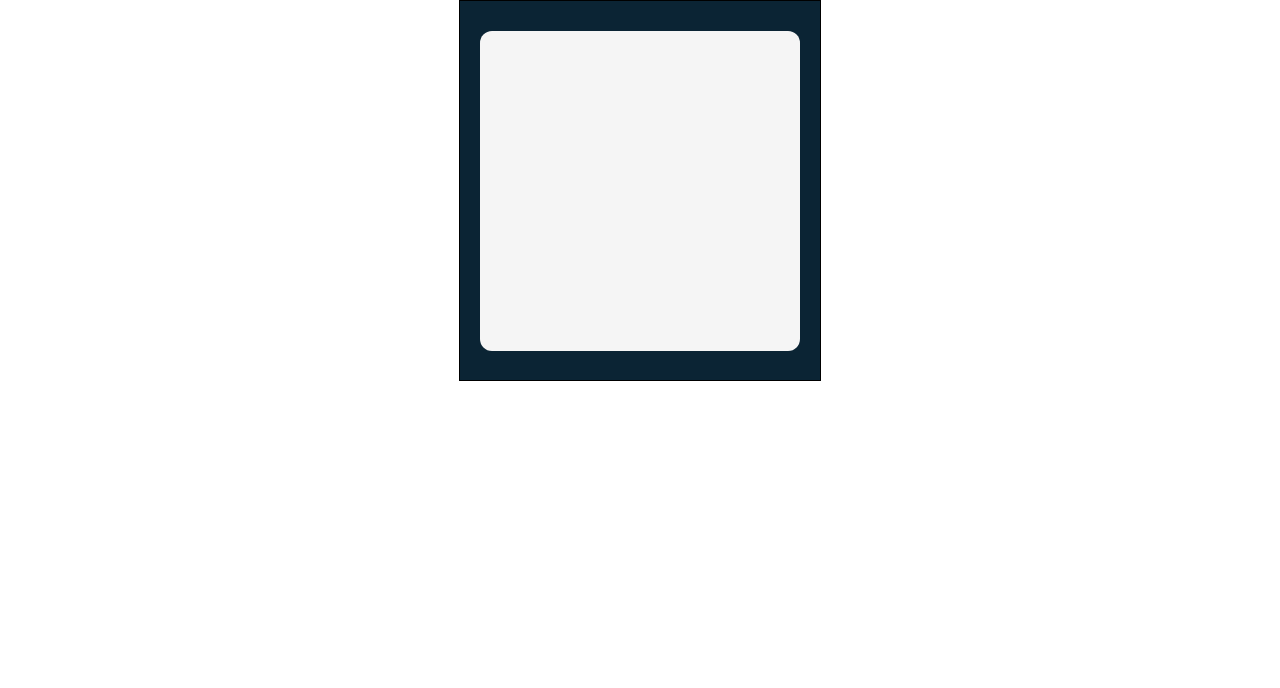
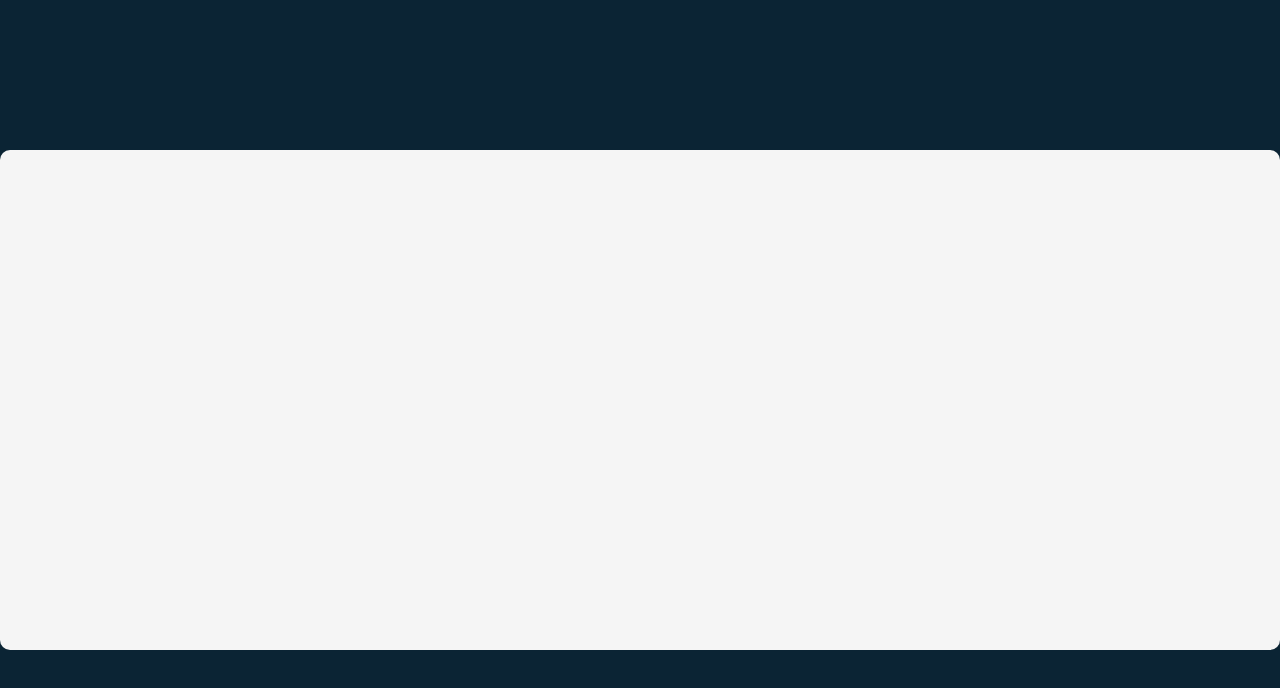
Before and after one commit to lucagi89/React-Game-Tenzies, a React (Vite) app: page / in a window 1280 px wide. Shown: the top 688 px of the page. Built offline with nearby package versions, Linux system fonts and the light colour scheme.

Commit message:
first styling

```diff
--- a/src/App.css
+++ b/src/App.css
@@ -1,22 +1,29 @@
 body{
   margin: 0;
   box-sizing: border-box;
+  background-color: #0B2434;
 }
 
 main{
-  width:360px;
-  margin: 0 auto;
-  height:379px;
-  background-color: #0B2434;
-  border: 1px solid #000;
+  width: 100%;
+  height: 100vh;
   display: flex;
   justify-content: center;
   align-items: center;
 }
 
 .game{
+  width:100%;
+  margin: 0 auto;
+  height:500px;
+  display: flex;
+  justify-content: center;
+  align-items: center;
   background-color: #F5F5F5;
-  width: 320px;
-  height: 320px;
-  border-radius: 12px;
+  border-radius: 10px;
 }
+
+.dice-container{
+  display: grid;
+  grid-template: repeat(6, 1fr) / repeat(2, 1fr);
+}
--- a/src/App.jsx
+++ b/src/App.jsx
@@ -6,7 +6,9 @@ function App() {
   return (
     <>
       <main>
-        <div className="game"></div>
+        <div className="game">
+          <div className="dice-container"></div>
+        </div>
       </main>
     </>
   )
```
